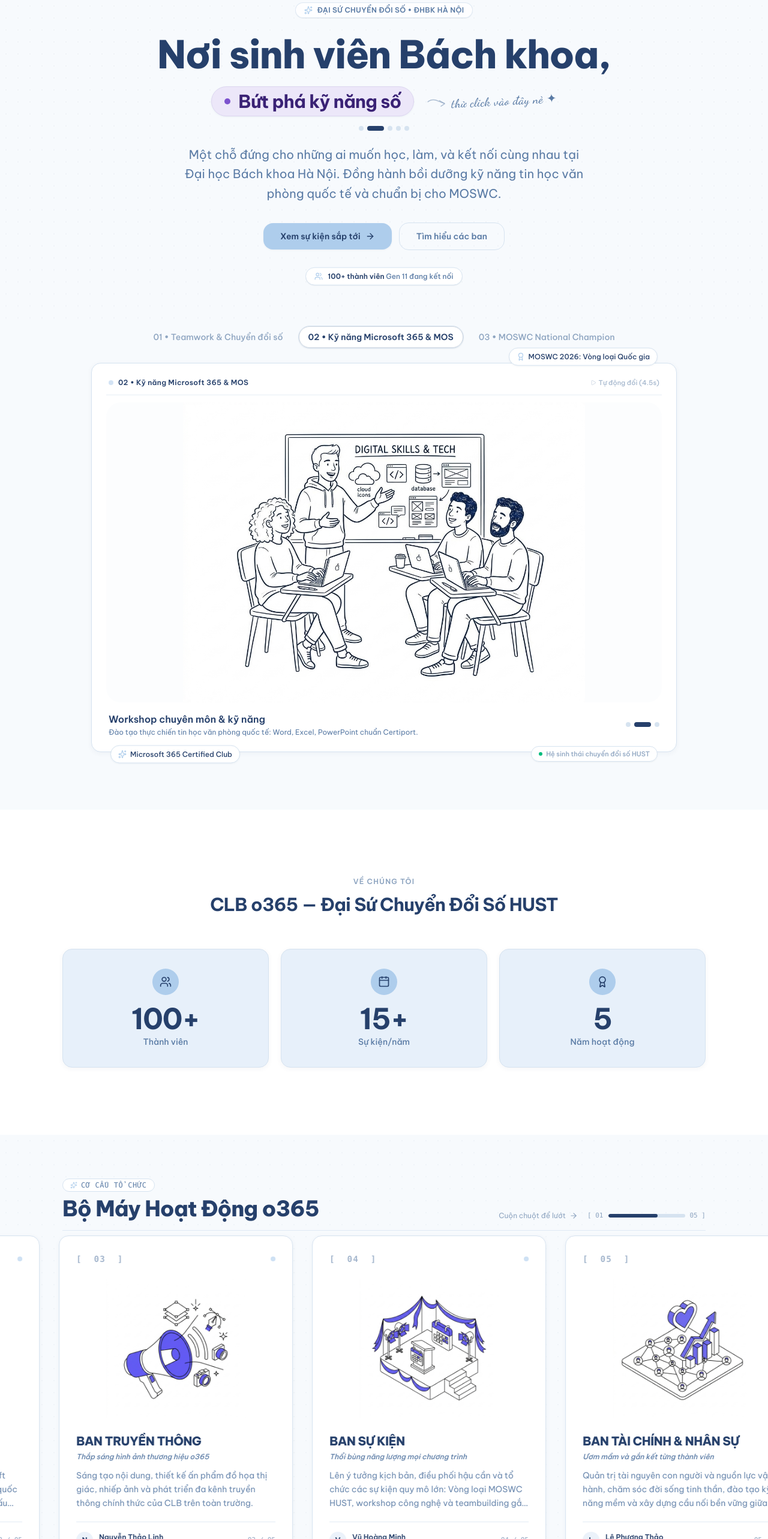
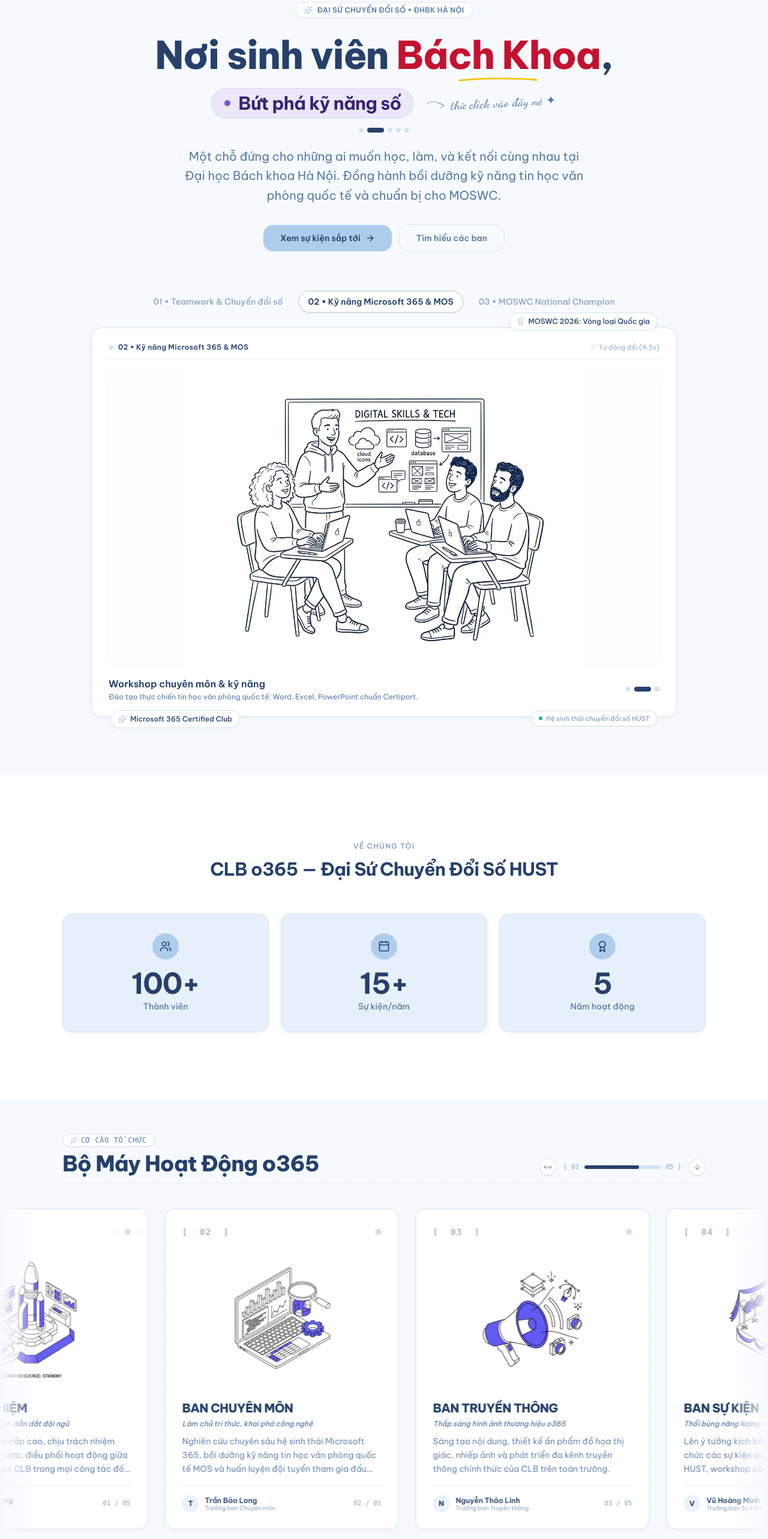
Before and after one commit to o365-HUST/Info-Web, a Next.js app: page / in a window 1280 px wide. Shown: the part 140-2706 px from the top of the page at 60% size. Built offline with nearby package versions, Linux system fonts and the light colour scheme.

Commit message:
feat: implement responsive horizontal scrolling department showcase with motion animations

```diff
--- a/app/components/Departments.tsx
+++ b/app/components/Departments.tsx
@@ -1,18 +1,46 @@
 "use client";
 
-import { useRef } from "react";
+import { useRef, useState, useEffect } from "react";
 import {
   motion,
   useScroll,
   useTransform,
   useSpring,
+  useMotionValueEvent,
 } from "motion/react";
 import Image from "next/image";
 import { DEPARTMENTS } from "@/app/data/clubData";
-import { ArrowRight, Sparkles } from "lucide-react";
+import {
+  ArrowDown,
+  Sparkles,
+  Lock,
+  MoveHorizontal,
+  Check,
+} from "lucide-react";
 
 export default function Departments() {
   const containerRef = useRef<HTMLDivElement>(null);
+  const [windowWidth, setWindowWidth] = useState(1440);
+  const [scrollStage, setScrollStage] = useState<"entering" | "sliding" | "leaving">("entering");
+
+  // Track responsive screen width for exact mathematical travel
+  useEffect(() => {
+    const handleResize = () => setWindowWidth(window.innerWidth);
+    handleResize();
+    window.addEventListener("resize", handleResize);
+    return () => window.removeEventListener("resize", handleResize);
+  }, []);
+
+  // Calculate card layout geometry
+  const cardWidth = windowWidth < 640 ? 300 : windowWidth < 1024 ? 350 : 390;
+  const gap = windowWidth < 640 ? 20 : 28;
+  const rightPadding = windowWidth < 640 ? 24 : windowWidth < 1024 ? 48 : 80;
+  const totalTrackWidth = 5 * cardWidth + 4 * gap;
+
+  // Start position: completely outside the right edge of the screen
+  const startX = windowWidth;
+  // End position: stops precisely when Card 05 (Ban Tài chính & Nhân sự) is fully visible
+  const endX = windowWidth - rightPadding - totalTrackWidth;
 
   // Vertical scroll translates into horizontal motion
   const { scrollYProgress } = useScroll({
@@ -22,25 +50,67 @@ export default function Departments() {
 
   // Spring smoothed scroll progress for silky fluid animation
   const smoothProgress = useSpring(scrollYProgress, {
-    damping: 26,
-    stiffness: 140,
-    mass: 0.8,
+    damping: 28,
+    stiffness: 130,
+    mass: 0.9,
   });
 
-  // Transform scroll progress to horizontal translation (from 0% to -66%)
-  const x = useTransform(smoothProgress, [0, 1], ["0%", "-66%"]);
-  // Progress bar width
-  const progressWidth = useTransform(smoothProgress, [0, 1], ["20%", "100%"]);
+  // Smooth entrance and exit transitions for the sticky section
+  const contentOpacity = useTransform(
+    smoothProgress,
+    [0, 0.05, 0.94, 1],
+    [0.3, 1, 1, 0.3]
+  );
+
+  const contentScale = useTransform(
+    smoothProgress,
+    [0, 0.05, 0.94, 1],
+    [0.98, 1, 1, 0.98]
+  );
+
+  const headerY = useTransform(
+    smoothProgress,
+    [0, 0.06],
+    [-12, 0]
+  );
+
+  // Timeline with entry buffer (0.00-0.10), active slide (0.10-0.78), and generous exit buffer (0.78-1.00)
+  const x = useTransform(
+    smoothProgress,
+    [0, 0.10, 0.78, 1],
+    [startX, startX, endX, endX]
+  );
+
+  // Progress bar width (fills from 15% to 100% during the active slide phase)
+  const progressWidth = useTransform(
+    smoothProgress,
+    [0.10, 0.78],
+    ["15%", "100%"]
+  );
+
+  // Track scroll stage reactively for minimal icon cues
+  useMotionValueEvent(smoothProgress, "change", (latest) => {
+    if (latest < 0.12) {
+      setScrollStage("entering");
+    } else if (latest < 0.78) {
+      setScrollStage("sliding");
+    } else {
+      setScrollStage("leaving");
+    }
+  });
 
   return (
     <section
       id="departments"
       ref={containerRef}
-      className="relative h-[280vh] sm:h-[320vh]"
+      className="relative h-[340vh] sm:h-[380vh]"
       style={{ background: "var(--bg)" }}
     >
-      {/* Sticky Viewport Container */}
-      <div className="sticky top-0 h-screen flex flex-col justify-between overflow-hidden py-8 sm:py-12">
+      {/* Sticky Viewport Container with Smooth In/Out Transition */}
+      <motion.div
+        style={{ opacity: contentOpacity, scale: contentScale }}
+        className="sticky top-0 h-screen flex flex-col justify-between overflow-hidden py-6 sm:py-10 will-change-transform"
+      >
         {/* Subtle dot pattern background */}
         <div
           className="absolute inset-0 pointer-events-none opacity-[0.03]"
@@ -51,24 +121,44 @@ export default function Departments() {
           }}
         />
 
-        {/* Section Header */}
-        <div className="relative max-w-[var(--max-width)] mx-auto px-5 sm:px-6 w-full pt-4 sm:pt-6 shrink-0 z-10">
-          <div className="flex flex-col sm:flex-row sm:items-end justify-between gap-4 pb-4 border-b border-border/70">
+        {/* Section Header with Subtle Slide-in */}
+        <motion.div
+          style={{ y: headerY }}
+          className="relative max-w-[var(--max-width)] mx-auto px-5 sm:px-6 w-full pt-2 sm:pt-4 shrink-0 z-10"
+        >
+          <div className="flex flex-col sm:flex-row sm:items-end justify-between gap-3 pb-3 border-b border-border/70">
             <div>
-              <div className="inline-flex items-center gap-1.5 px-3 py-0.5 rounded-full text-xs font-mono font-medium uppercase tracking-wider mb-2 bg-surface border border-border text-ink-light">
+              <div className="inline-flex items-center gap-1.5 px-3 py-0.5 rounded-full text-xs font-mono font-medium uppercase tracking-wider mb-2 bg-surface border border-border text-ink-light shadow-2xs">
                 <Sparkles className="w-3 h-3 text-accent" />
                 <span>CƠ CẤU TỔ CHỨC</span>
               </div>
-              <h2 className="text-2xl sm:text-4xl font-extrabold text-ink tracking-tight">
+              <h2 className="text-2xl sm:text-3xl lg:text-4xl font-extrabold text-ink tracking-tight">
                 Bộ Máy Hoạt Động o365
               </h2>
             </div>
 
-            {/* Scroll Progress & Instruction */}
-            <div className="flex items-center gap-4 text-xs">
-              <div className="hidden sm:flex items-center gap-1.5 text-ink-muted">
-                <span>Cuộn chuột để lướt</span>
-                <ArrowRight className="w-3.5 h-3.5 animate-pulse" />
+            {/* Minimalist Icon Indicator & Progress Bar */}
+            <div className="flex items-center gap-3 text-xs">
+              {/* Minimal status icon pill */}
+              <div
+                className="flex items-center justify-center w-7 h-7 rounded-full bg-surface border border-border text-ink shadow-2xs transition-colors"
+                title={
+                  scrollStage === "entering"
+                    ? "Khóa cuộn để lướt ngang"
+                    : scrollStage === "sliding"
+                    ? "Đang lướt ngang"
+                    : "Sẵn sàng cuộn tiếp xuống Blog"
+                }
+              >
+                {scrollStage === "entering" && (
+                  <Lock className="w-3.5 h-3.5 text-accent animate-pulse" />
+                )}
+                {scrollStage === "sliding" && (
+                  <MoveHorizontal className="w-3.5 h-3.5 text-ink animate-pulse" />
+                )}
+                {scrollStage === "leaving" && (
+                  <Check className="w-3.5 h-3.5 text-emerald-600" />
+                )}
               </div>
 
               {/* Progress track bar */}
@@ -82,32 +172,62 @@ export default function Departments() {
                 </div>
                 <span className="font-mono text-ink-muted text-[11px]">05 ]</span>
               </div>
+
+              {/* Quick skip down to blog */}
+              <a
+                href="#blog"
+                onClick={(e) => {
+                  e.preventDefault();
+                  document
+                    .querySelector("#blog")
+                    ?.scrollIntoView({ behavior: "smooth" });
+                }}
+                className="w-7 h-7 rounded-full bg-surface hover:bg-card border border-border text-ink-muted hover:text-ink flex items-center justify-center transition-colors shadow-2xs cursor-pointer"
+                title="Xuống thẳng Blog"
+              >
+                <ArrowDown className="w-3.5 h-3.5" />
+              </a>
             </div>
           </div>
-        </div>
+        </motion.div>
 
-        {/* Horizontal Sliding Track (Desktop & Tablet) */}
+        {/* Horizontal Sliding Track with Cinematic Edge Fades */}
         <div className="relative w-full flex-1 flex items-center overflow-hidden my-auto">
+          {/* Left & Right gradient edge fades */}
+          <div className="absolute inset-y-0 left-0 w-8 sm:w-16 bg-gradient-to-r from-[var(--bg)] to-transparent pointer-events-none z-10" />
+          <div className="absolute inset-y-0 right-0 w-8 sm:w-16 bg-gradient-to-l from-[var(--bg)] to-transparent pointer-events-none z-10" />
+
           <motion.div
-            style={{ x }}
-            className="flex gap-6 sm:gap-8 px-6 sm:px-12 lg:px-20 will-change-transform"
+            className="flex will-change-transform"
+            style={{
+              x,
+              gap: `${gap}px`,
+            }}
           >
             {DEPARTMENTS.map((dept) => {
+              const isLast = dept.index === "05";
               return (
                 <div
                   key={dept.id}
-                  className="w-[300px] sm:w-[350px] lg:w-[390px] shrink-0 flex flex-col justify-between rounded-2xl bg-surface border border-border p-6 sm:p-7 shadow-card hover:shadow-lg transition-all duration-300 hover:-translate-y-1.5 group select-none"
+                  style={{ width: `${cardWidth}px` }}
+                  className={`shrink-0 flex flex-col justify-between rounded-2xl bg-surface border p-6 sm:p-7 shadow-card hover:shadow-lg transition-all duration-300 hover:-translate-y-1.5 group select-none ${
+                    isLast ? "border-accent ring-1 ring-accent/30" : "border-border"
+                  }`}
                 >
                   {/* Top Bracketed Index */}
                   <div className="flex items-center justify-between mb-2">
                     <span className="font-mono text-xs sm:text-sm font-semibold tracking-widest text-ink-muted/80">
                       [&nbsp; {dept.index} &nbsp;]
                     </span>
-                    <span className="inline-block w-2 h-2 rounded-full bg-accent/60 group-hover:bg-accent transition-colors" />
+                    <span
+                      className={`inline-block w-2.5 h-2.5 rounded-full ${
+                        isLast ? "bg-emerald-500 animate-pulse" : "bg-accent/60 group-hover:bg-accent"
+                      } transition-colors`}
+                    />
                   </div>
 
                   {/* Isometric Line-Art Illustration */}
-                  <div className="relative w-full aspect-square max-w-[220px] sm:max-w-[240px] mx-auto my-3 flex items-center justify-center">
+                  <div className="relative w-full aspect-square max-w-[210px] sm:max-w-[230px] mx-auto my-3 flex items-center justify-center">
                     <Image
                       src={dept.image}
                       alt={dept.name}
@@ -123,7 +243,7 @@ export default function Departments() {
                     <h3 className="font-extrabold text-lg sm:text-xl text-ink tracking-tight uppercase mb-1 line-clamp-1">
                       {dept.name}
                     </h3>
-                    <p className="text-xs font-medium text-ink-light italic mb-3 line-clamp-1">
+                    <p className="text-xs font-medium text-ink-light italic mb-2.5 line-clamp-1">
                       {dept.tagline}
                     </p>
                     <p className="text-xs sm:text-sm leading-relaxed text-ink-light/90 line-clamp-3">
@@ -132,7 +252,7 @@ export default function Departments() {
                   </div>
 
                   {/* Leader Info Chip */}
-                  <div className="pt-4 mt-5 border-t border-border/70 flex items-center justify-between text-xs">
+                  <div className="pt-4 mt-4 border-t border-border/70 flex items-center justify-between text-xs">
                     <div className="flex items-center gap-2.5">
                       <div className="w-7 h-7 rounded-full bg-accent/25 text-ink font-bold flex items-center justify-center text-xs shrink-0">
                         {dept.leader?.name.charAt(0)}
@@ -156,14 +276,7 @@ export default function Departments() {
             })}
           </motion.div>
         </div>
-
-        {/* Bottom subtle note */}
-        <div className="relative max-w-[var(--max-width)] mx-auto px-5 sm:px-6 w-full text-center pb-2 shrink-0">
-          <p className="text-[11px] text-ink-muted">
-            Đại học Bách khoa Hà Nội • Ban Chuyển đổi số sinh viên o365
-          </p>
-        </div>
-      </div>
+      </motion.div>
     </section>
   );
 }
--- a/app/components/Hero.tsx
+++ b/app/components/Hero.tsx
@@ -56,16 +56,39 @@ export default function Hero() {
             initial={{ opacity: 0, y: 16 }}
             animate={{ opacity: 1, y: 0 }}
             transition={{ duration: 0.5 }}
-            className="font-extrabold text-4xl sm:text-6xl lg:text-[4rem] text-ink tracking-tight leading-[1.18] sm:leading-[1.15]"
+            className="font-extrabold text-4xl sm:text-6xl lg:text-[4rem] text-ink tracking-tight leading-[1.25] sm:leading-[1.2]"
           >
-            Nơi sinh viên Bách khoa,
+            Nơi sinh viên{" "}
+            <span className="relative inline-block text-[#C41230] font-extrabold tracking-tight">
+              Bách Khoa
+              <svg
+                aria-hidden="true"
+                viewBox="0 0 160 12"
+                fill="none"
+                xmlns="http://www.w3.org/2000/svg"
+                className="absolute -bottom-1 sm:-bottom-1.5 left-0 w-full h-2 sm:h-2.5 text-[#F3C409] select-none pointer-events-none"
+              >
+                <path
+                  d="M 3 8.5 C 45 3.5, 115 3.5, 157 7.5"
+                  stroke="currentColor"
+                  strokeWidth="3.5"
+                  strokeLinecap="round"
+                />
+              </svg>
+            </span>
+            ,
           </motion.h1>
 
           {/* Second line with inline swapping pill + doodle annotation */}
           <motion.div
+            layout
             initial={{ opacity: 0, y: 16 }}
             animate={{ opacity: 1, y: 0 }}
-            transition={{ duration: 0.5, delay: 0.1 }}
+            transition={{
+              duration: 0.5,
+              delay: 0.1,
+              layout: { type: "spring", stiffness: 180, damping: 24, mass: 0.8 },
+            }}
             className="relative mt-3 sm:mt-4 flex flex-wrap items-center justify-center gap-3 sm:gap-4"
             onMouseEnter={() => setIsPhraseHovered(true)}
             onMouseLeave={() => setIsPhraseHovered(false)}
@@ -76,7 +99,13 @@ export default function Hero() {
             />
 
             {/* Hand-drawn SVG doodle arrow + Dancing Script annotation (Notion style) */}
-            <div className="hidden sm:inline-flex items-center gap-1.5 ml-1 select-none pointer-events-none">
+            <motion.div
+              layout
+              transition={{
+                layout: { type: "spring", stiffness: 180, damping: 24, mass: 0.8 },
+              }}
+              className="hidden sm:inline-flex items-center gap-1.5 ml-1 select-none pointer-events-none"
+            >
               <svg
                 width="36"
                 height="26"
@@ -102,7 +131,7 @@ export default function Hero() {
               <span className="font-display text-lg lg:text-xl text-ink-light font-medium tracking-wide rotate-[-3deg]">
                 thử click vào đây nè ✦
               </span>
-            </div>
+            </motion.div>
           </motion.div>
         </div>
 
@@ -186,22 +215,6 @@ export default function Hero() {
             Tìm hiểu các ban
           </a>
         </motion.div>
-
-        {/* Collaborative live badge beneath CTAs */}
-        <motion.div
-          animate={{ y: [0, -4, 0] }}
-          transition={{
-            duration: 5,
-            repeat: Infinity,
-            ease: "easeInOut",
-          }}
-          className="mt-8 inline-flex items-center gap-2 px-3.5 py-1.5 rounded-full bg-surface border border-border text-xs font-medium text-ink-light shadow-2xs"
-        >
-          <Users className="w-3.5 h-3.5 text-accent" />
-          <span>
-            <strong className="text-ink font-semibold">100+ thành viên</strong> Gen 11 đang kết nối
-          </span>
-        </motion.div>
       </div>
     </section>
   );
--- a/app/components/SwappingWordPill.tsx
+++ b/app/components/SwappingWordPill.tsx
@@ -1,5 +1,6 @@
 "use client";
 
+import { useState, useRef, useLayoutEffect } from "react";
 import { motion, AnimatePresence } from "motion/react";
 
 export interface SwappingPhrase {
@@ -62,16 +63,35 @@ export default function SwappingWordPill({
   className = "",
 }: SwappingWordPillProps) {
   const current = phrases[currentIndex] || phrases[0];
+  const textRef = useRef<HTMLSpanElement>(null);
+  const [textWidth, setTextWidth] = useState<number | undefined>(undefined);
+
+  // Measure natural text width before paint to drive silky smooth spring width animation
+  useLayoutEffect(() => {
+    if (textRef.current) {
+      setTextWidth(textRef.current.scrollWidth);
+    }
+  }, [currentIndex, current.text]);
 
   return (
     <motion.button
       type="button"
       onClick={onNext}
-      whileHover={{ scale: 1.025 }}
-      whileTap={{ scale: 0.96 }}
+      whileHover={{ scale: 1.02 }}
+      whileTap={{ scale: 0.97 }}
       layout
-      transition={{ layout: { duration: 0.3, ease: [0.16, 1, 0.3, 1] } }}
-      className={`inline-flex items-center gap-2.5 sm:gap-3 px-3.5 sm:px-5 py-1 sm:py-1.5 rounded-full border shadow-sm select-none cursor-pointer transition-colors duration-400 focus:outline-none focus-visible:ring-2 focus-visible:ring-ink align-middle ${className}`}
+      transition={{
+        layout: {
+          type: "spring",
+          stiffness: 180,
+          damping: 24,
+          mass: 0.8,
+        },
+        backgroundColor: { duration: 0.35, ease: "easeOut" },
+        borderColor: { duration: 0.35, ease: "easeOut" },
+        color: { duration: 0.35, ease: "easeOut" },
+      }}
+      className={`inline-flex items-center gap-2.5 sm:gap-3 px-4 sm:px-5 py-1 sm:py-1.5 rounded-full border shadow-sm select-none cursor-pointer focus:outline-none focus-visible:ring-2 focus-visible:ring-ink align-middle ${className}`}
       style={{
         backgroundColor: current.bg,
         borderColor: current.border,
@@ -92,18 +112,28 @@ export default function SwappingWordPill({
         />
       </span>
 
-      {/* Swapping Text */}
-      <span className="relative overflow-hidden inline-flex items-center min-h-[1.4em]">
-        <AnimatePresence mode="wait" initial={false}>
+      {/* Smooth Spring Width Container */}
+      <motion.span
+        animate={{ width: textWidth }}
+        transition={{
+          type: "spring",
+          stiffness: 180,
+          damping: 24,
+          mass: 0.8,
+        }}
+        className="relative overflow-hidden inline-flex items-center min-h-[1.4em] justify-center"
+      >
+        <AnimatePresence mode="popLayout" initial={false}>
           <motion.span
             key={current.text}
-            initial={{ y: 20, opacity: 0, filter: "blur(4px)" }}
+            ref={textRef}
+            initial={{ y: 20, opacity: 0, filter: "blur(3px)" }}
             animate={{ y: 0, opacity: 1, filter: "blur(0px)" }}
-            exit={{ y: -20, opacity: 0, filter: "blur(4px)" }}
+            exit={{ y: -20, opacity: 0, filter: "blur(3px)" }}
             transition={{
               type: "spring",
-              stiffness: 380,
-              damping: 28,
+              stiffness: 240,
+              damping: 24,
               mass: 0.8,
             }}
             className="inline-block whitespace-nowrap font-bold tracking-tight text-lg sm:text-2xl lg:text-3xl"
@@ -111,7 +141,7 @@ export default function SwappingWordPill({
             {current.text}
           </motion.span>
         </AnimatePresence>
-      </span>
+      </motion.span>
     </motion.button>
   );
 }
```
